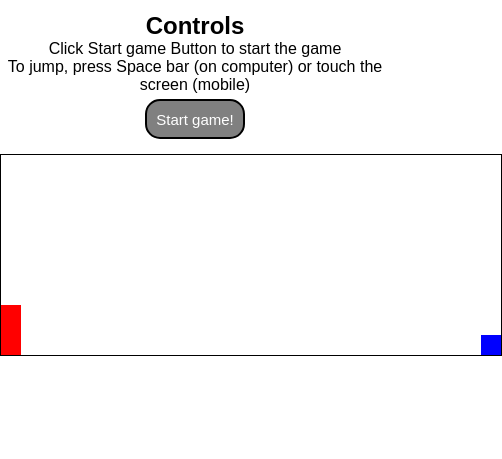
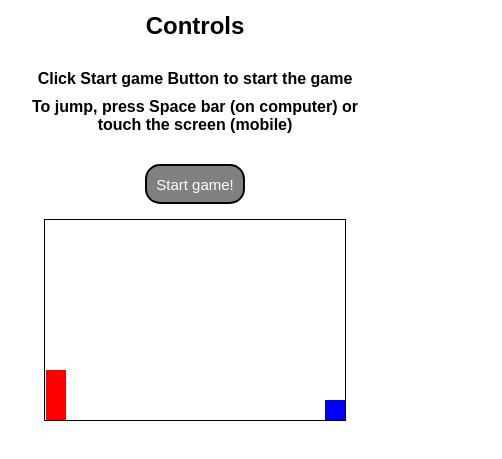
Before and after one commit to maeneler/firstjsgame, a plain HTML site: page index.html in a window 390 px wide. Shown: the part 55-514 px from the top of the page, 502 px wide, since content can reach past the window. Drawn offline with Linux system fonts and the light colour scheme.

Commit message:
added keyframes

```diff
--- a/style.css
+++ b/style.css
@@ -13,21 +13,20 @@
     margin: 15px;
 }
 
-div ol{
+div ul{
     margin: 10px auto;
     padding: 15px;
     text-align: center;
 }
 
-div ol li{
+div ul li{
     font-weight: bold;
-
+    list-style-type: none;
     padding: 5px;
 }
 
 #button{
     display:flex;
-    margin: 15px;
     padding: 5px;
     width: 100px;
     height: 40px;
@@ -55,7 +54,10 @@
     width: 500px;
     border: 1px solid black;
     margin: 15px auto;
+    overflow: hidden;
 }
+
+
 
 #character{
     height: 50px;
@@ -63,7 +65,10 @@
     background-color: red;
     position: relative;
     top: 150px;
+    margin: 0 0 0 1px;
 }
+
+
 
 .animate{
     animation: jump 500ms;
@@ -98,66 +103,30 @@
     100%{left: -40px}
 }
 
-
-
-/* adding a container with an animated circle to test a restart button*/
-/*
-#circle{
-    width: 100px;
-    height: 100px;
-    background-color: red;
-    border-radius: 50%;
-
-    animation-name: scaleUp;
-    animation-iteration-count: 1;
-    animation-duration: 1s;
-    animation-fill-mode: both;
-    animation-timing-function: cubic-bezier(.17, .67, .32, 1.55)
-}
-
-@keyframes scaleUp {
-    0% {
-        transform: scale(3);
+@media (max-width: 520px){
+    #game{
+        width: 400px;
     }
 
-    50%{
-        transform: scale(-0.5);
+    #block{
+        left: 380px;
     }
-
-    100%{
-        transform: scale(3);
+    @keyframes move{
+        0%{left: 380px}
+        100%{left: -40px}
     }
 }
 
-#container{
-    width: 500px;
-    height: 500px;
-    box-shadow: 0px 10px 20px #666;
-    overflow: hidden;
-    display: grid;
-    place-items: center;
-    background-color: #FFFD98;
-    border-radius: 10px;
-    align-items: end;
-    margin: 5px auto;
+@media (max-width: 420px){
+    #game{
+        width: 300px;
+    }
+
+    #block{
+        left: 280px;
+    }
+    @keyframes move{
+        0%{left: 280px}
+        100%{left: -40px}
+    }
 }
-
-#restartButton{
-    margin-bottom: 40px;
-    padding: 5px;
-    font-weight: bold;
-    border: none;
-    outline: 2px solid #0880ff;
-    border-radius: 5px;
-    background-color: #FFF;
-}
-
-#restartButton:hover {
-    outline-width: 5px;
-    background-color: #eaf4ff;
-}
-
-#restartButton:active{
-    transform: scale(0.92);
-}
-*/
```
